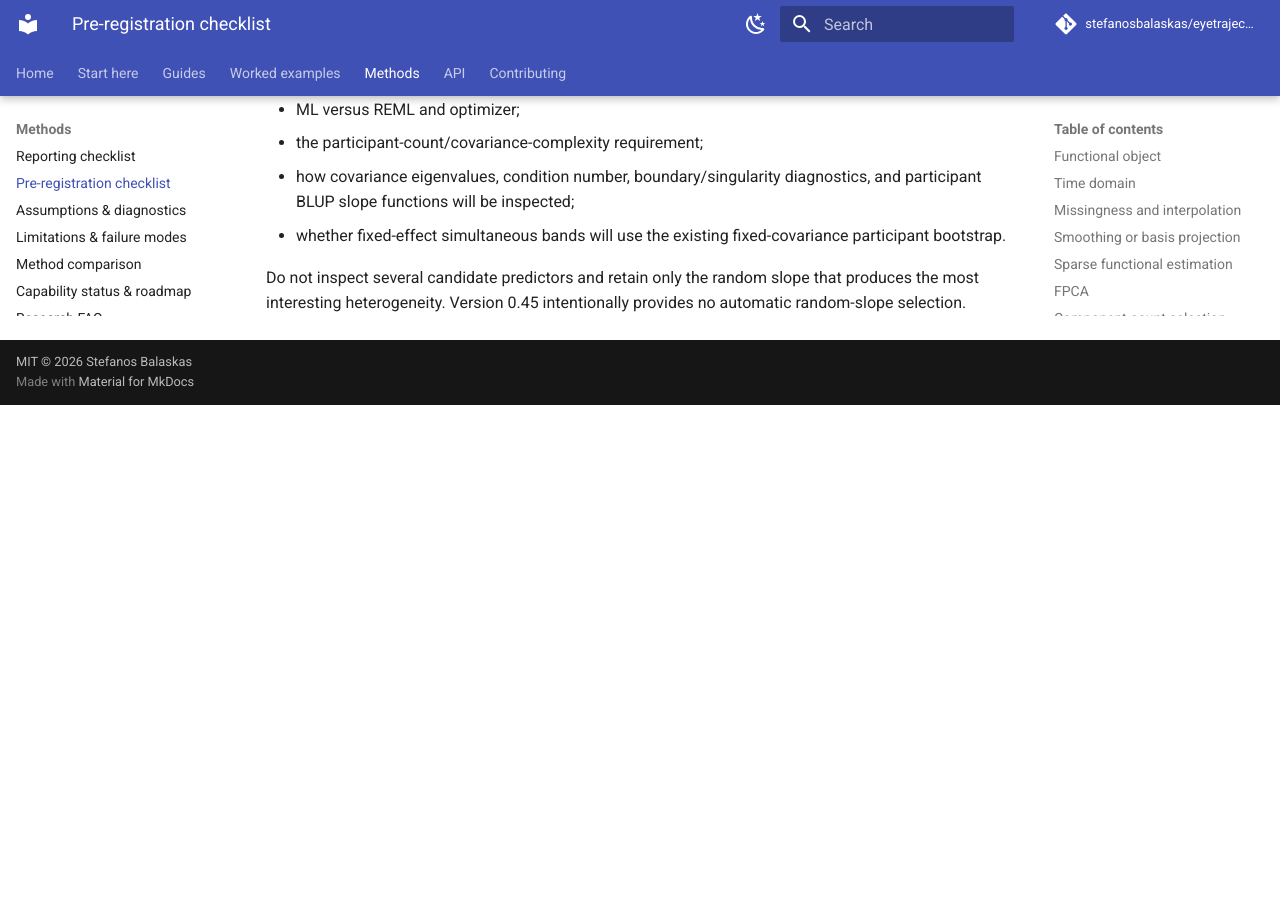
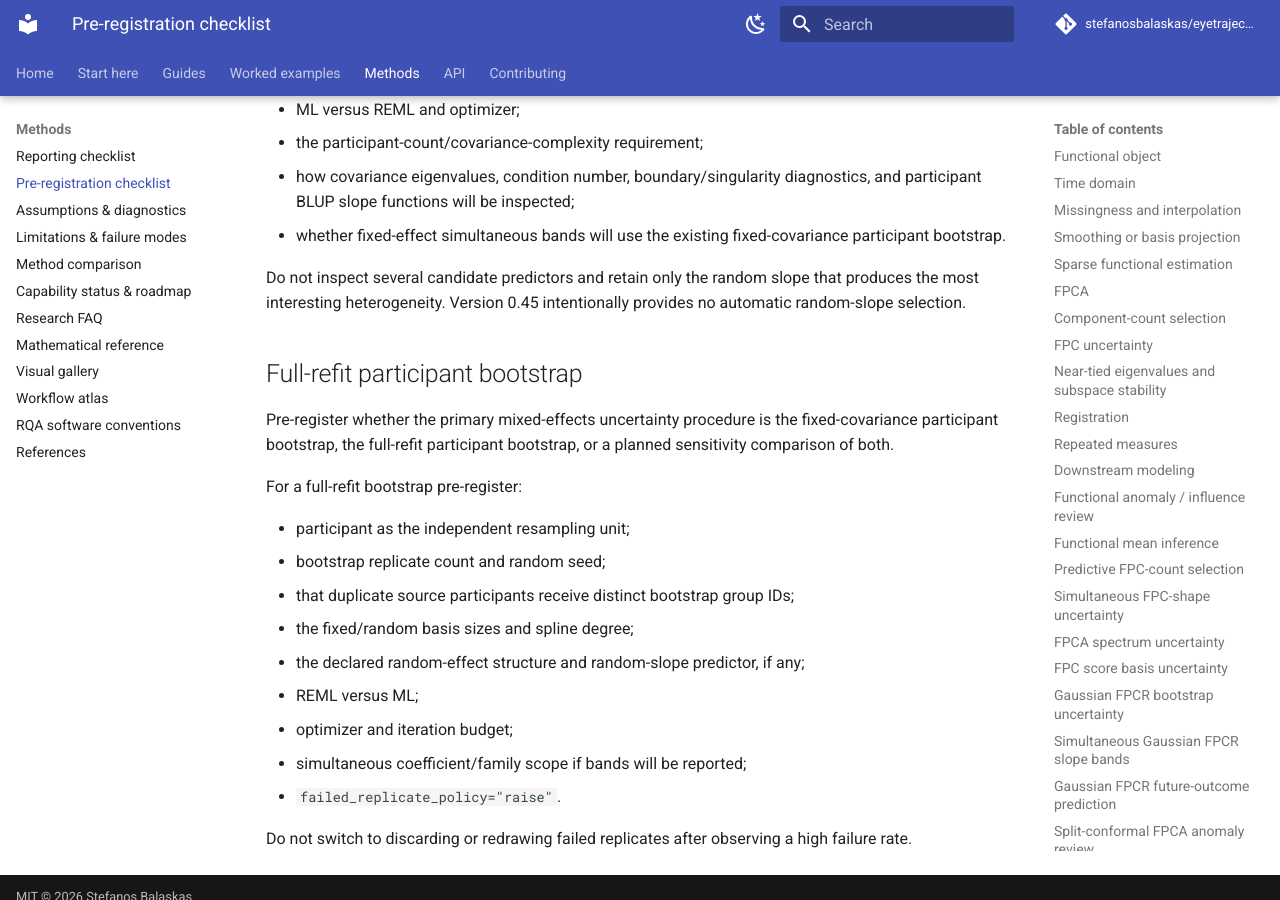
Before and after one commit to stefanosbalaskas/eyetrajectoriespy, an MkDocs documentation site: the page built from docs/methods/preregistration.md, in a window 1280 px wide and 900 px high, scrolled down 23521 px. Built offline with MkDocs 1.6.1 and Material for MkDocs 9.7.7, drawn with Linux system fonts in a browser that asks for light colours; comment, search, counter and statistics services are not loaded; before the commit the page ends 23926 px from its top, so only the background shows below that.

Commit message:
Add full-refit participant bootstrap preregistration guidance

```diff
--- a/docs/methods/preregistration.md
+++ b/docs/methods/preregistration.md
@@ -784,3 +784,24 @@ Pre-register:
 Do not inspect several candidate predictors and retain only the random slope
 that produces the most interesting heterogeneity. Version 0.45 intentionally
 provides no automatic random-slope selection.
+
+## Full-refit participant bootstrap
+
+Pre-register whether the primary mixed-effects uncertainty procedure is the
+fixed-covariance participant bootstrap, the full-refit participant bootstrap, or
+a planned sensitivity comparison of both.
+
+For a full-refit bootstrap pre-register:
+
+- participant as the independent resampling unit;
+- bootstrap replicate count and random seed;
+- that duplicate source participants receive distinct bootstrap group IDs;
+- the fixed/random basis sizes and spline degree;
+- the declared random-effect structure and random-slope predictor, if any;
+- REML versus ML;
+- optimizer and iteration budget;
+- simultaneous coefficient/family scope if bands will be reported;
+- `failed_replicate_policy="raise"`.
+
+Do not switch to discarding or redrawing failed replicates after observing a
+high failure rate.
```
